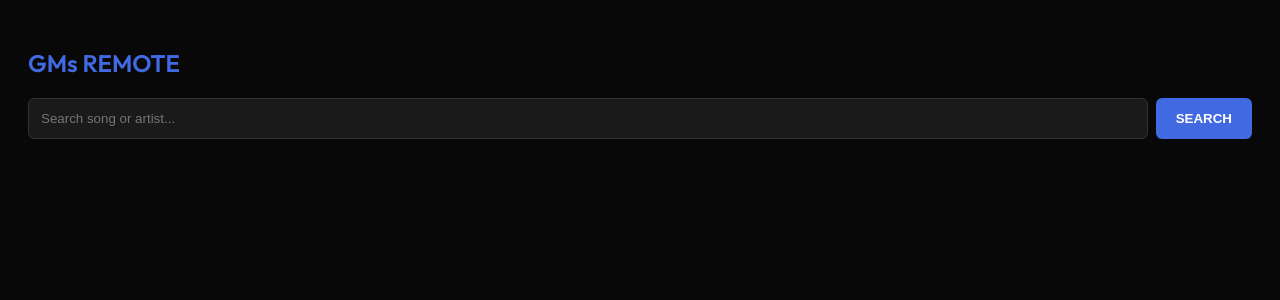
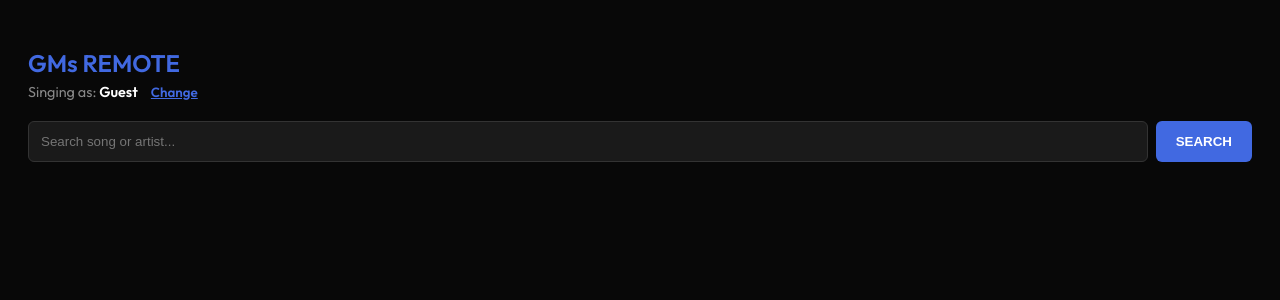
Before and after one commit to merkuloko/GMs-Kareoke, a Flask app: page /mobile in a window 1280 px wide. Shown: the top 300 px of the page. Run offline with Flask 3, Linux system fonts and the light colour scheme; some libraries are stand-ins or nearby versions.

Commit message:
added new features

```diff
--- a/templates/mobile.html
+++ b/templates/mobile.html
@@ -6,15 +6,23 @@
 <link href="https://fonts.googleapis.com/css2?family=Outfit:wght@300;400;600&display=swap" rel="stylesheet">
 <style>
 body { background: #080808; color: white; font-family: 'Outfit', sans-serif; padding: 20px; }
-    .search-box { display: flex; gap: 8px; margin-bottom: 20px; }
+.search-box { display: flex; gap: 8px; margin-bottom: 15px; }
 input { flex: 1; padding: 12px; background: #1a1a1a; border: 1px solid #333; color: white; border-radius: 6px; }
 button { background: #4169E1; color: white; padding: 12px 20px; border: none; border-radius: 6px; font-weight: bold; }
 .result-item { display: flex; align-items: center; gap: 12px; background: #121212; padding: 10px; border: 1px solid #222; border-radius: 8px; margin-bottom: 10px; text-align: left; }
 .result-item img { width: 60px; border-radius: 4px; }
+.user-bar { font-size: 0.9em; color: #888; margin-bottom: 20px; }
+.change-btn { background: none; border: none; color: #4169E1; text-decoration: underline; padding: 0; margin-left: 10px; cursor: pointer; font-family: inherit; }
 </style>
 </head>
 <body>
-    <h2 style="color:#4169E1">GMs REMOTE</h2>
+<h2 style="color:#4169E1; margin-bottom: 5px;">GMs REMOTE</h2>
+
+<div class="user-bar">
+    Singing as: <span id="singerDisplay" style="color: white; font-weight: bold;">Guest</span>
+    <button class="change-btn" onclick="changeName()">Change</button>
+</div>
+
 <div class="search-box">
 <input type="text" id="songQuery" placeholder="Search song or artist...">
 <button onclick="searchSongs()">SEARCH</button>
@@ -22,11 +30,40 @@
 <div id="results"></div>
 
 <script>
+    // --- NEW: Name Management Logic ---
+    window.onload = () => {
+        const savedName = localStorage.getItem('karaoke_name');
+        if (savedName) document.getElementById('singerDisplay').textContent = savedName;
+    };
+
+    function getSingerName() {
+        let name = localStorage.getItem('karaoke_name');
+        if (!name) {
+            name = prompt("Enter your name to join the queue:");
+            if (name && name.trim() !== "") {
+                localStorage.setItem('karaoke_name', name.trim());
+                document.getElementById('singerDisplay').textContent = name.trim();
+            } else {
+                return null; // User cancelled
+            }
+        }
+        return name;
+    }
+
+    function changeName() {
+        const current = localStorage.getItem('karaoke_name') || "";
+        const newName = prompt("Change your name:", current);
+        if (newName && newName.trim() !== "") {
+            localStorage.setItem('karaoke_name', newName.trim());
+            document.getElementById('singerDisplay').textContent = newName.trim();
+        }
+    }
+    // ----------------------------------
+
     function getFriendlyError(error) {
         if (error instanceof TypeError) {
-                return "Cannot reach the karaoke server. If you used a localhost QR code, replace it with your computer's LAN IP.";
+            return "Cannot reach the karaoke server. Check your connection.";
         }
-
         return error.message || "Request failed";
     }
 
@@ -35,7 +72,6 @@
         const resultsDiv = document.getElementById('results');
         if (!query) return;
 
-            // Immediate feedback helps with perceived speed
         resultsDiv.innerHTML = '<div style="color:#4169E1">Connecting to YouTube... 🎤</div>';
 
         try {
@@ -48,7 +84,7 @@
             }
 
             const data = await response.json();
-                resultsDiv.innerHTML = ''; // Clear loading text
+            resultsDiv.innerHTML = '';
 
             if (data.length === 0) {
                 resultsDiv.innerHTML = '<div style="color:#888">No songs found.</div>';
@@ -64,7 +100,7 @@
                 img.src = video.thumbnail;
 
                 const titleDiv = document.createElement('div');
-                    titleDiv.textContent = video.title; // XSS Protection
+                titleDiv.textContent = video.title;
 
                 div.appendChild(img);
                 div.appendChild(titleDiv);
@@ -77,7 +113,8 @@
     }
 
     async function addToQueue(videoId, title) {
-            const name = prompt("Enter your name:");
+        // Automatically grabs the saved name, or asks if it's their first time!
+        const name = getSingerName();
         if (!name) return;
 
         try {
@@ -87,7 +124,7 @@
                 body: JSON.stringify({
                     youtube_id: videoId,
                     title: title,
-                        singer_name: name.trim()
+                    singer_name: name
                 })
             });
 
```
Lines whose indentation alone changed are shown as unchanged.
